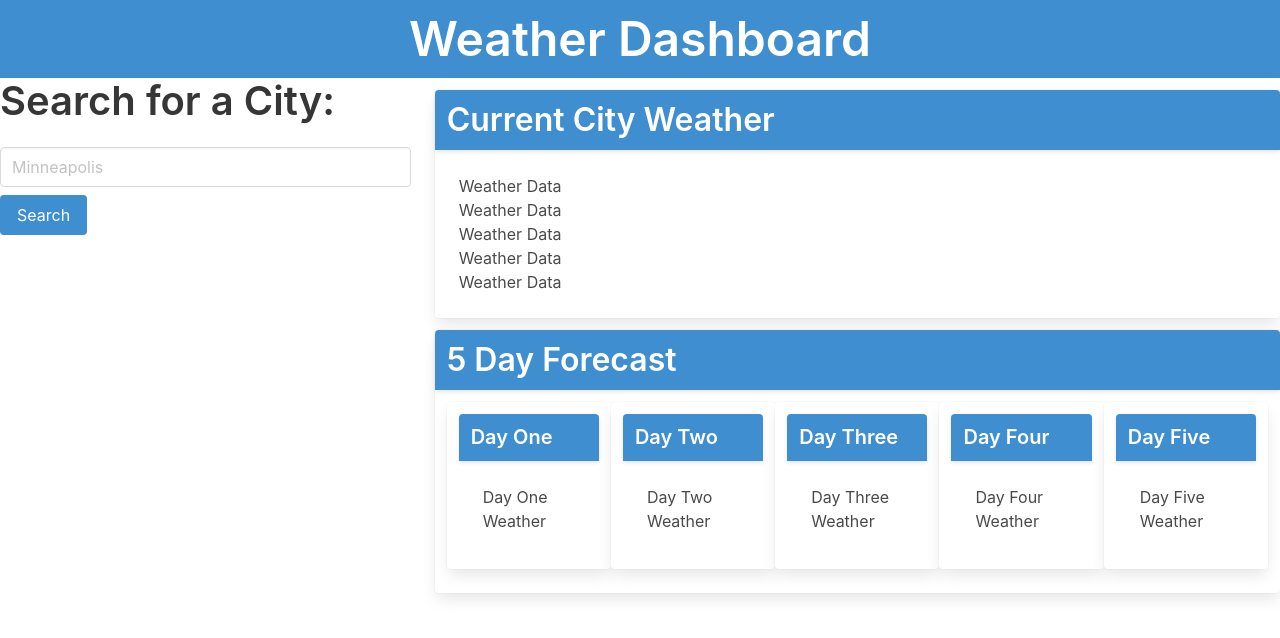
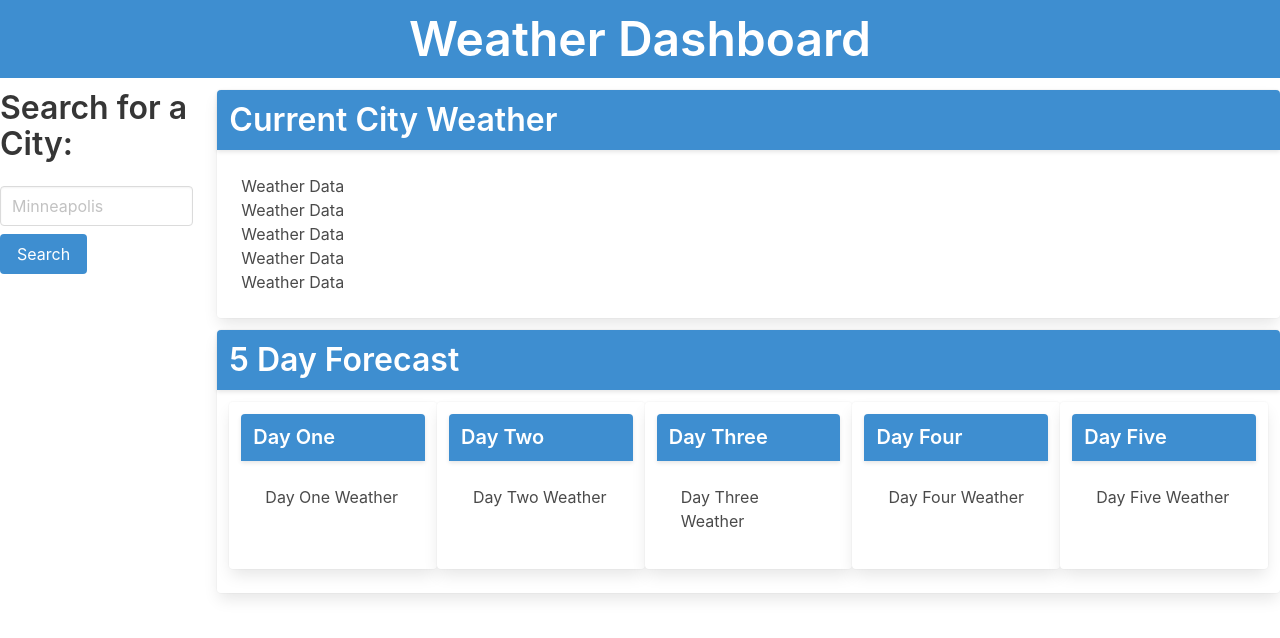
Before and after one commit to cam-cole/weather-dashboard, a plain HTML site: page index.html in a window 1280 px wide. Drawn offline with nearby package versions, Linux system fonts and the light colour scheme.

```diff
--- a/assets/js/index.js
+++ b/assets/js/index.js
@@ -0,0 +1 @@
+ var weatherApiKey = 'c277edf86dbd5e7f74e2bb44f84bbab0'
--- a/index.html
+++ b/index.html
@@ -14,13 +14,13 @@
     </header>
     <main class="columns">
         <!-- Search Bar Section -->
-        <section class="column is-one-third">
-            <h2 class="title is-2">Search for a City: </h2>
+        <section class="column is-2 mt-3">
+            <h2 class="title is-3">Search for a City: </h2>
             <input class="input mb-2" type="text" placeholder="Minneapolis">
             <button class="button is-info">Search</button>
         </section>
         <!-- Weather Data Section -->
-        <section class="column is-two-thirds">
+        <section class="column is-10">
             <!-- Current Weather Card -->
             <div class="card mt-3">
                 <div class="card-header has-background-info">
```
